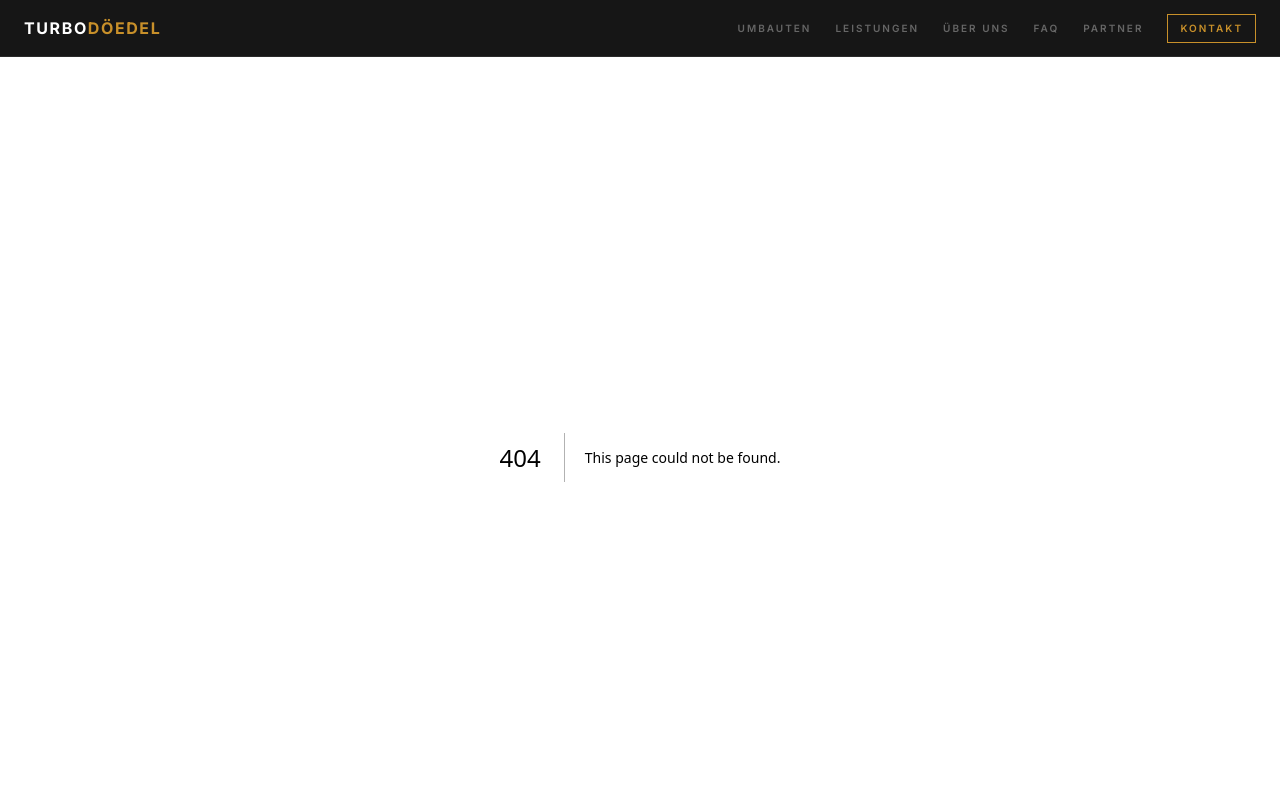
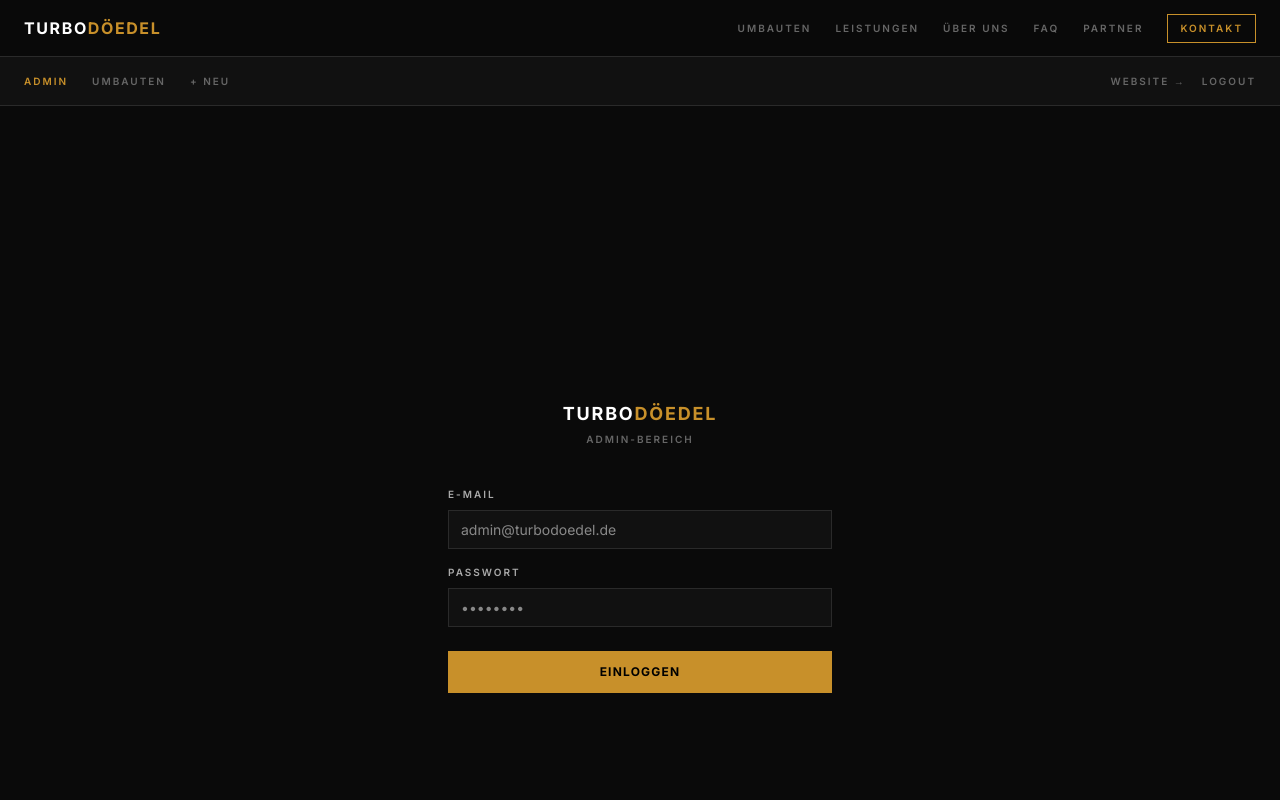
Before and after one commit to HafenkindHamburg/turbodoedel, a Next.js app: page /admin/login in a window 1280 px wide. Before the commit this address had no page. Shown: the top 800 px of the page. Built offline with nearby package versions, Linux system fonts and the light colour scheme; no server answers.

Commit message:
feat: add admin layout, nav and login page

```diff
--- /dev/null
+++ b/app/admin/layout.tsx
@@ -0,0 +1,12 @@
+import AdminNav from '@/components/admin/AdminNav'
+
+export default function AdminLayout({ children }: { children: React.ReactNode }) {
+  return (
+    <div className="min-h-screen bg-bg-base">
+      <AdminNav />
+      <main className="max-w-4xl mx-auto px-6 py-10">
+        {children}
+      </main>
+    </div>
+  )
+}
--- /dev/null
+++ b/app/admin/login/page.tsx
@@ -0,0 +1,89 @@
+'use client'
+
+import { useState } from 'react'
+import { useRouter } from 'next/navigation'
+import { createClient } from '@/lib/supabase/client'
+
+export default function AdminLoginPage() {
+  const router = useRouter()
+  const supabase = createClient()
+
+  const [email,    setEmail]    = useState('')
+  const [passwort, setPasswort] = useState('')
+  const [fehler,   setFehler]   = useState<string | null>(null)
+  const [laden,    setLaden]    = useState(false)
+
+  async function handleLogin(e: React.FormEvent) {
+    e.preventDefault()
+    setFehler(null)
+    setLaden(true)
+
+    const { error } = await supabase.auth.signInWithPassword({
+      email,
+      password: passwort,
+    })
+
+    if (error) {
+      setFehler('Ungültige E-Mail oder falsches Passwort.')
+      setLaden(false)
+      return
+    }
+
+    router.push('/admin')
+    router.refresh()
+  }
+
+  return (
+    <div className="min-h-screen bg-bg-base flex items-center justify-center px-6">
+      <div className="w-full max-w-sm">
+        <div className="text-center mb-10">
+          <p className="font-bold text-lg tracking-widest">
+            <span className="text-text-primary">TURBO</span>
+            <span className="text-amber">DÖEDEL</span>
+          </p>
+          <p className="label text-text-faint mt-1">Admin-Bereich</p>
+        </div>
+
+        <form onSubmit={handleLogin} className="space-y-4">
+          <div>
+            <label className="label block mb-2">E-MAIL</label>
+            <input
+              type="email"
+              required
+              value={email}
+              onChange={(e) => setEmail(e.target.value)}
+              className="field"
+              placeholder="admin@turbodoedel.de"
+              autoComplete="email"
+            />
+          </div>
+
+          <div>
+            <label className="label block mb-2">PASSWORT</label>
+            <input
+              type="password"
+              required
+              value={passwort}
+              onChange={(e) => setPasswort(e.target.value)}
+              className="field"
+              placeholder="••••••••"
+              autoComplete="current-password"
+            />
+          </div>
+
+          {fehler && (
+            <p className="text-red-400 text-xs">{fehler}</p>
+          )}
+
+          <button
+            type="submit"
+            disabled={laden}
+            className="btn-primary w-full py-3 mt-2 disabled:opacity-50"
+          >
+            {laden ? 'WIRD EINGELOGGT…' : 'EINLOGGEN'}
+          </button>
+        </form>
+      </div>
+    </div>
+  )
+}
--- /dev/null
+++ b/components/admin/AdminNav.tsx
@@ -0,0 +1,51 @@
+'use client'
+
+import Link from 'next/link'
+import { usePathname, useRouter } from 'next/navigation'
+import { createClient } from '@/lib/supabase/client'
+
+export default function AdminNav() {
+  const pathname = usePathname()
+  const router = useRouter()
+  const supabase = createClient()
+
+  async function handleLogout() {
+    await supabase.auth.signOut()
+    router.push('/admin/login')
+  }
+
+  const links = [
+    { href: '/admin',            label: 'UMBAUTEN' },
+    { href: '/admin/umbauten/neu', label: '+ NEU'  },
+  ]
+
+  return (
+    <header className="sticky top-0 z-50 bg-bg-surface border-b border-bg-border">
+      <div className="max-w-7xl mx-auto px-6 h-12 flex items-center justify-between">
+        <div className="flex items-center gap-6">
+          <span className="label text-amber">ADMIN</span>
+          {links.map(({ href, label }) => (
+            <Link
+              key={href}
+              href={href}
+              className={`label transition-colors ${
+                pathname === href ? 'text-amber' : 'text-text-faint hover:text-amber'
+              }`}
+            >
+              {label}
+            </Link>
+          ))}
+        </div>
+
+        <div className="flex items-center gap-4">
+          <Link href="/" target="_blank" className="label text-text-faint hover:text-amber transition-colors">
+            WEBSITE →
+          </Link>
+          <button onClick={handleLogout} className="label text-text-faint hover:text-amber transition-colors">
+            LOGOUT
+          </button>
+        </div>
+      </div>
+    </header>
+  )
+}
```
